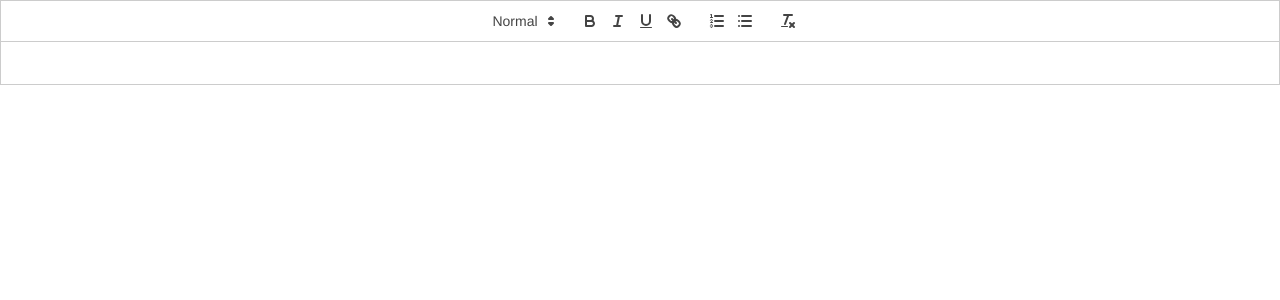
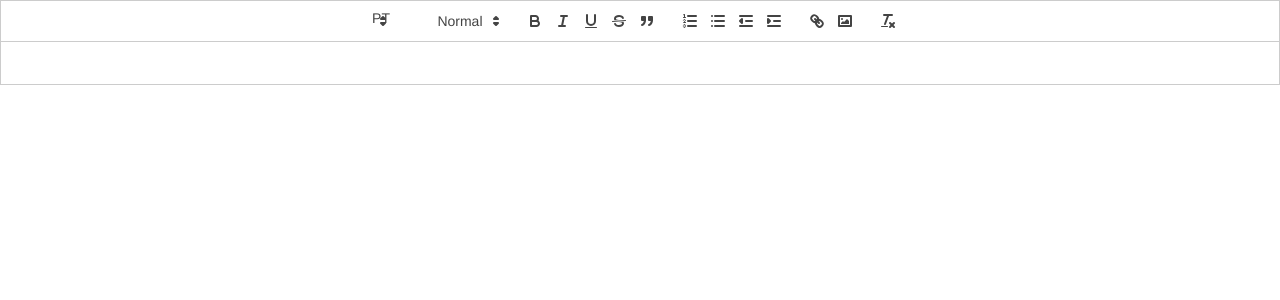
Before and after one commit to bigfarofa/strategic-agenda-challenge, a React (Create React App) app in the folder frontend/: page / in a window 1280 px wide. Shown: the top 300 px of the page. Built offline with nearby package versions, Linux system fonts and the light colour scheme.

Commit message:
Added scrollbar

```diff
--- a/frontend/src/pages/Home.tsx
+++ b/frontend/src/pages/Home.tsx
@@ -1,4 +1,4 @@
-import React, { useCallback, useState, useRef } from 'react';
+import React, { useCallback, useState, useRef, useEffect } from 'react';
 import ReactQuill from 'react-quill';
 import {Sources, DeltaStatic} from 'quill';
 import 'react-quill/dist/quill.snow.css';
@@ -27,8 +27,44 @@ function Home() {
   const [value, setValue] = useState('');
   const prevValue = usePrevious<string>(value);
   const reactQuillRef = useRef<ReactQuill>(null);
+  const thisRef = useRef<any>(null);
   let areLastWordsWhiteSpaceRef = useRef(false);
   let startIndexToScanRef = useRef(0);
+  let modulesRef = useRef({
+    toolbar: {
+      container: [
+        [{ 'language': ['PT', 'EN'] }],
+        [{ 'header': [1, 2, false] }],
+        ['bold', 'italic', 'underline','strike', 'blockquote'],
+        [{'list': 'ordered'}, {'list': 'bullet'}, {'indent': '-1'}, {'indent': '+1'}],
+        ['link', 'image'],
+        ['clean']
+      ],
+      handlers: {
+        'language': function(value: string){
+          if (reactQuillRef.current && thisRef.current) {
+
+            let thisDom = thisRef.current;
+            const placeholderPickerItems = Array.prototype.slice.call(thisDom.querySelectorAll('.ql-language .ql-picker-item'));
+
+            placeholderPickerItems.forEach(item => item.textContent = item.dataset.value);
+
+            let pickerLabel = thisDom.querySelector('.ql-language .ql-picker-label');
+            let newSpanElement = document.createElement("SPAN");
+            newSpanElement.innerHTML = pickerLabel.getAttribute("data-value");
+            if (pickerLabel) {
+              let existentSpanElement = pickerLabel.querySelector("span");
+              if (existentSpanElement) {
+                pickerLabel.removeChild(existentSpanElement);
+              }
+              pickerLabel.prepend(newSpanElement);
+            }
+
+          }
+        }
+      }
+    }
+  });
 
 
   /**
@@ -77,6 +113,35 @@ function Home() {
 
   }, 2000), []);
 
+  useEffect(function(){
+    setTimeout(() => {
+      // We need to manually supply the HTML content of our custom dropdown list
+
+      if (reactQuillRef.current && thisRef.current) {
+
+        let thisDom = thisRef.current;
+        const placeholderPickerItems = Array.prototype.slice.call(thisDom.querySelectorAll('.ql-language .ql-picker-item'));
+
+        placeholderPickerItems.forEach(item => item.textContent = item.dataset.value);
+
+        let pickerLabel = thisDom.querySelector('.ql-language .ql-picker-label');
+
+        let newSpanElement = document.createElement("SPAN");
+        newSpanElement.innerHTML = pickerLabel.getAttribute("data-value");
+        if (pickerLabel) {
+          let existentSpanElement = pickerLabel.querySelector("span");
+          if (existentSpanElement) {
+            pickerLabel.removeChild(existentSpanElement);
+          }
+          pickerLabel.prepend(newSpanElement);
+        }
+        reactQuillRef.current.getEditor().format('language', 'EN');
+      }
+
+
+    }, 0);
+  }, []);
+
   let onChangeQuillCb = useCallback(function(content: string, delta: DeltaStatic, source: Sources, editor: ReactQuill.UnprivilegedEditor){
 
     fetchWords(editor.getText(), "fr");
@@ -85,8 +150,14 @@ function Home() {
   }, [setValue]);
 
   return (
-    <div>
-      <ReactQuill ref={reactQuillRef} theme="snow" value={value} onChange={onChangeQuillCb} />
+    <div ref={thisRef}>
+      <ReactQuill
+      ref={reactQuillRef}
+      theme="snow"
+      value={value}
+      onChange={onChangeQuillCb}
+      modules = {modulesRef.current}
+      />
     </div>
   );
 }
```
